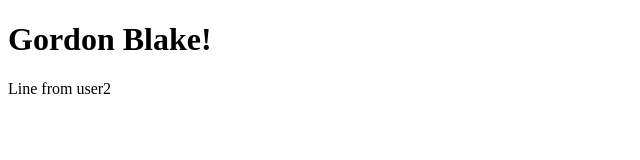
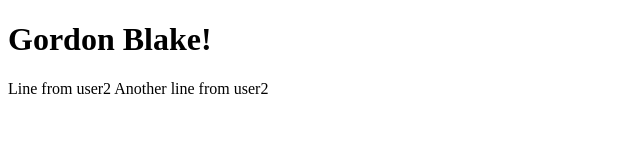
Before and after one commit to exCosa/GitLearning, a plain HTML site: page index.html in a window 1280 px wide. Shown: the whole page, without its empty margins (0-640 px from the left). Drawn offline with Linux system fonts and the light colour scheme.

Commit message:
user2 change index.html

```diff
--- a/index.html
+++ b/index.html
@@ -9,6 +9,7 @@
     <h1>Gordon Blake!</h1>
     <p>
         Line from user2
+        Another line from user2
     </p>
 </body>
 </html>
```
